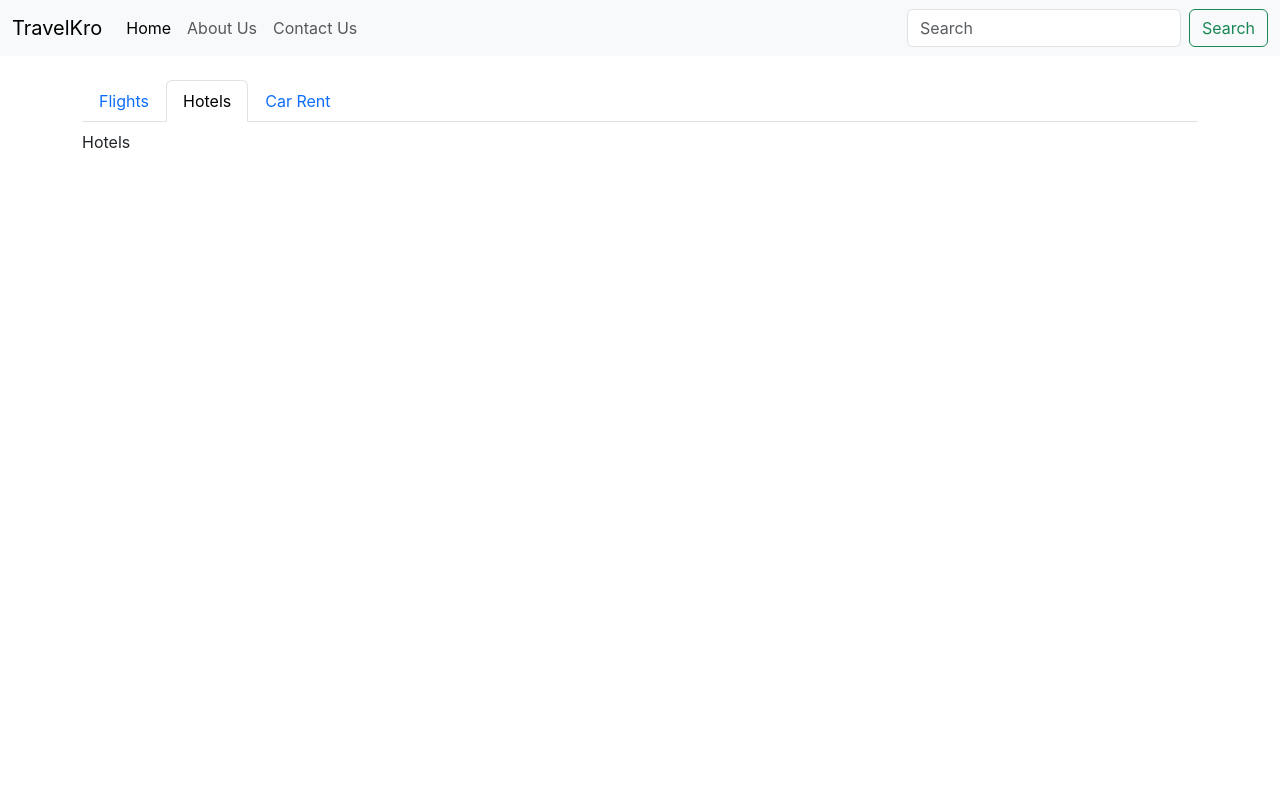
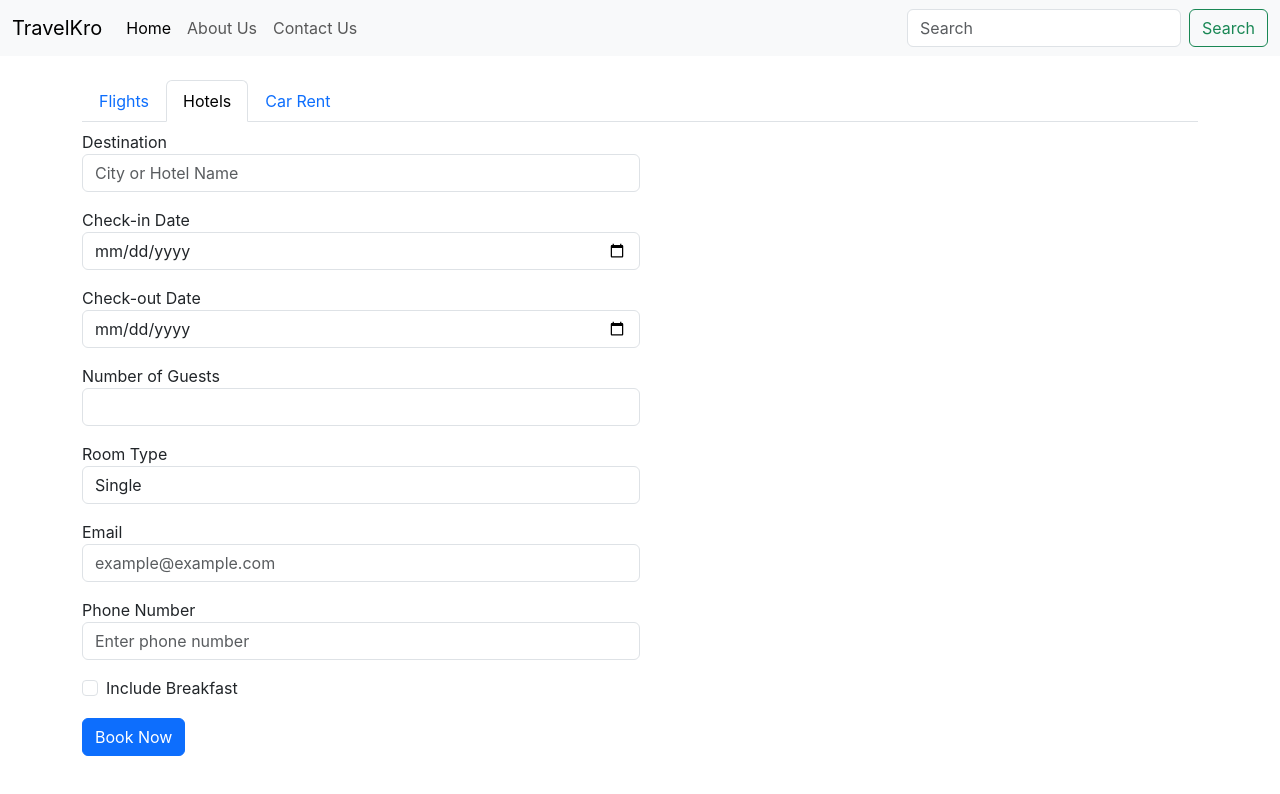
Before and after one commit to jagdtri2003/my-app, a React (Create React App) app: page / in a window 1280 px wide. Both pictures are taken after a click on the tab "Hotels". Shown: the top 794 px of the page. Built offline with nearby package versions, Linux system fonts and the light colour scheme.

Commit message:
new file:   src/components/Hotel.js

```diff
--- /dev/null
+++ b/src/components/Hotel.js
@@ -0,0 +1,107 @@
+import React from 'react'
+
+
+const handleSubmit = () => {
+    console.log('Form submitted!')
+  }
+
+export default function Hotel() {
+  return (
+    <form onSubmit={handleSubmit}>
+    <div className="form-row">
+      <div className="col-md-6 mb-3">
+        <label htmlFor="inputDestination">Destination</label>
+        <input
+          type="text"
+          className="form-control"
+          id="inputDestination"
+          placeholder="City or Hotel Name"
+          required
+        />
+      </div>
+      <div className="col-md-6 mb-3">
+        <label htmlFor="inputCheckInDate">Check-in Date</label>
+        <input
+          type="date"
+          className="form-control"
+          id="inputCheckInDate"
+          required
+        />
+      </div>
+    </div>
+    <div className="form-row">
+      <div className="col-md-6 mb-3">
+        <label htmlFor="inputCheckOutDate">Check-out Date</label>
+        <input
+          type="date"
+          className="form-control"
+          id="inputCheckOutDate"
+          required
+        />
+      </div>
+      <div className="col-md-6 mb-3">
+        <label htmlFor="inputGuestCount">Number of Guests</label>
+        <input
+          type="number"
+          className="form-control"
+          id="inputGuestCount"
+          min="1"
+          required
+        />
+      </div>
+    </div>
+    <div className="form-row">
+      <div className="col-md-6 mb-3">
+        <label htmlFor="inputRoomType">Room Type</label>
+        <select
+          className="form-control"
+          id="inputRoomType"
+          required
+        >
+          <option value="single">Single</option>
+          <option value="double">Double</option>
+          <option value="twin">Twin</option>
+          <option value="suite">Suite</option>
+        </select>
+      </div>
+    </div>
+    <div className="form-row">
+      <div className="col-md-6 mb-3">
+        <label htmlFor="inputEmail">Email</label>
+        <input
+          type="email"
+          className="form-control"
+          id="inputEmail"
+          placeholder="example@example.com"
+          required
+        />
+      </div>
+      <div className="col-md-6 mb-3">
+        <label htmlFor="inputPhone">Phone Number</label>
+        <input
+          type="tel"
+          className="form-control"
+          id="inputPhone"
+          placeholder="Enter phone number"
+          required
+        />
+      </div>
+    </div>
+    <div className="form-group">
+      <div className="form-check">
+        <input
+          className="form-check-input"
+          type="checkbox"
+          id="inputBreakfast"
+        />
+        <label className="form-check-label" htmlFor="inputBreakfast">
+          Include Breakfast
+        </label>
+      </div>
+    </div>
+    <button type="submit" className="btn btn-primary my-3">
+      Book Now
+    </button>
+  </form>
+  )
+}
--- a/src/components/MainCard.js
+++ b/src/components/MainCard.js
@@ -1,4 +1,5 @@
 import React from 'react'
+import Hotel from './Hotel'
 
 export default function MainCard(props) {
   return (
@@ -16,7 +17,7 @@ export default function MainCard(props) {
     </ul>
     <div className="tab-content my-2" id="myTabContent">
     <div className="tab-pane fade show active" id="home-tab-pane" role="tabpanel" aria-labelledby="home-tab" tabIndex="0">{props.flights}</div>
-    <div className="tab-pane fade" id="profile-tab-pane" role="tabpanel" aria-labelledby="profile-tab" tabIndex="0">Hotels</div>
+    <div className="tab-pane fade" id="profile-tab-pane" role="tabpanel" aria-labelledby="profile-tab" tabIndex="0">{<Hotel/>}</div>
     <div className="tab-pane fade" id="contact-tab-pane" role="tabpanel" aria-labelledby="contact-tab" tabIndex="0">Car Rent</div>
     </div>
     </>
```
